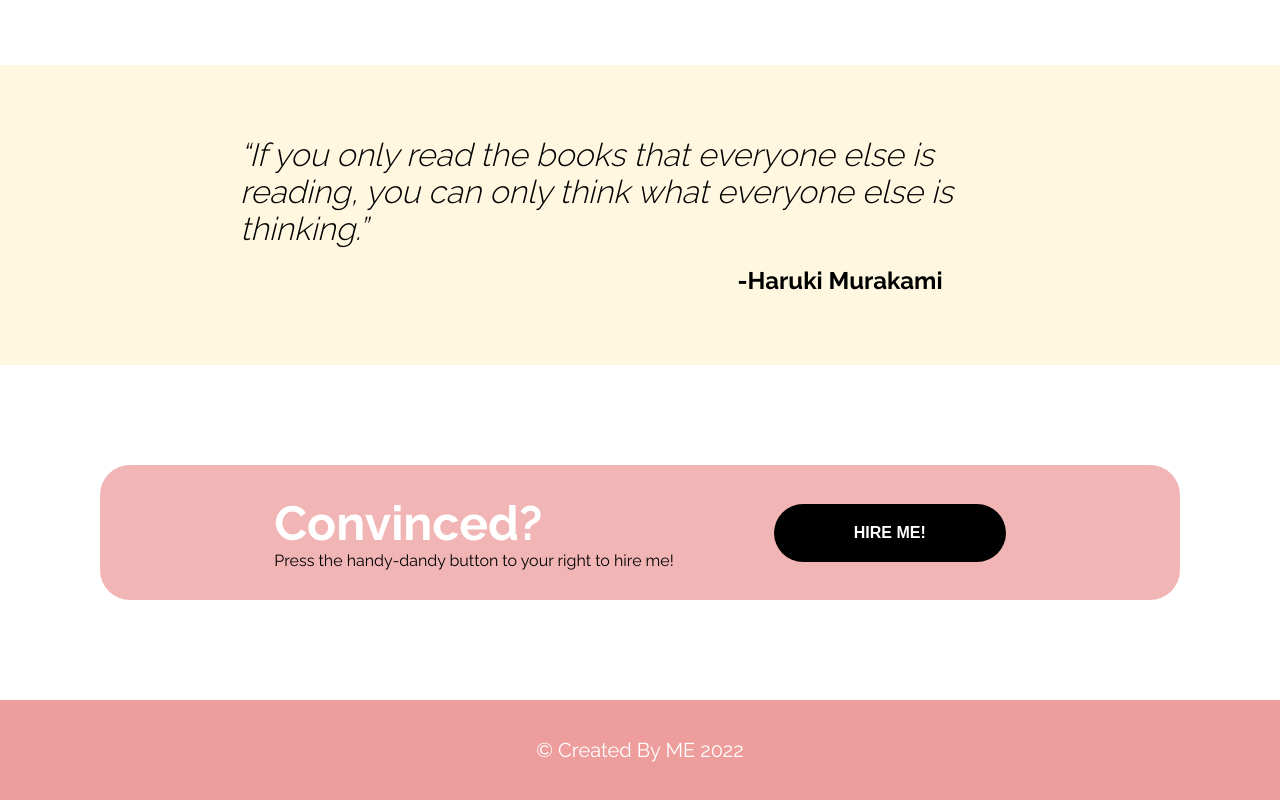
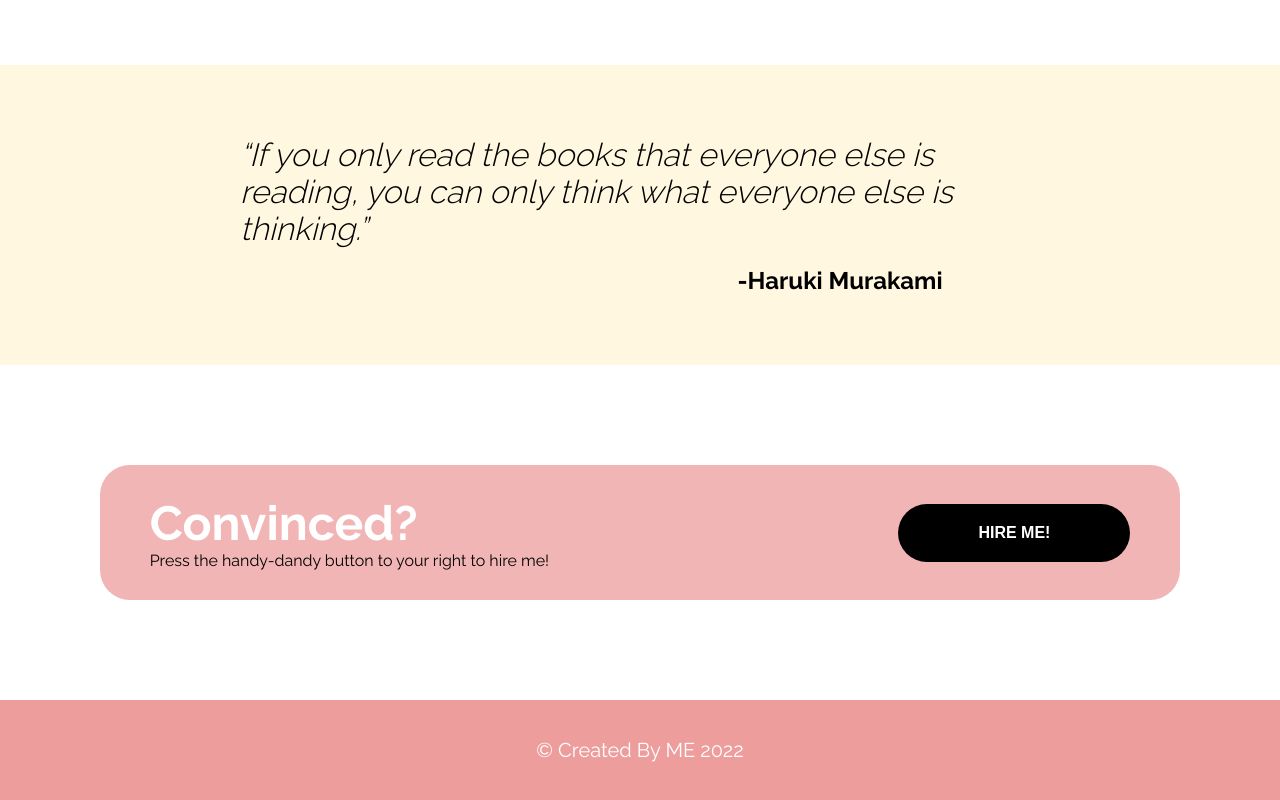
Before and after one commit to earthtocai/landing-page, a plain HTML site: page index.html in a window 1280 px wide. Shown: the part 1395-2195 px from the top of the page. Drawn offline with Linux system fonts and the light colour scheme.

Commit message:
Changed layout of CTA

```diff
--- a/style.css
+++ b/style.css
@@ -153,10 +153,10 @@ main p{
 }
 .cta {
     display: flex;
-    justify-content: center;
+    justify-content: space-around;
     align-items: center;
     margin: 100px;
-    gap: 100px;
+    gap: 250px;
     background-color:rgba(238, 157, 157, 75%);
     padding: 30px 0;
     border-radius: 30px;
```
